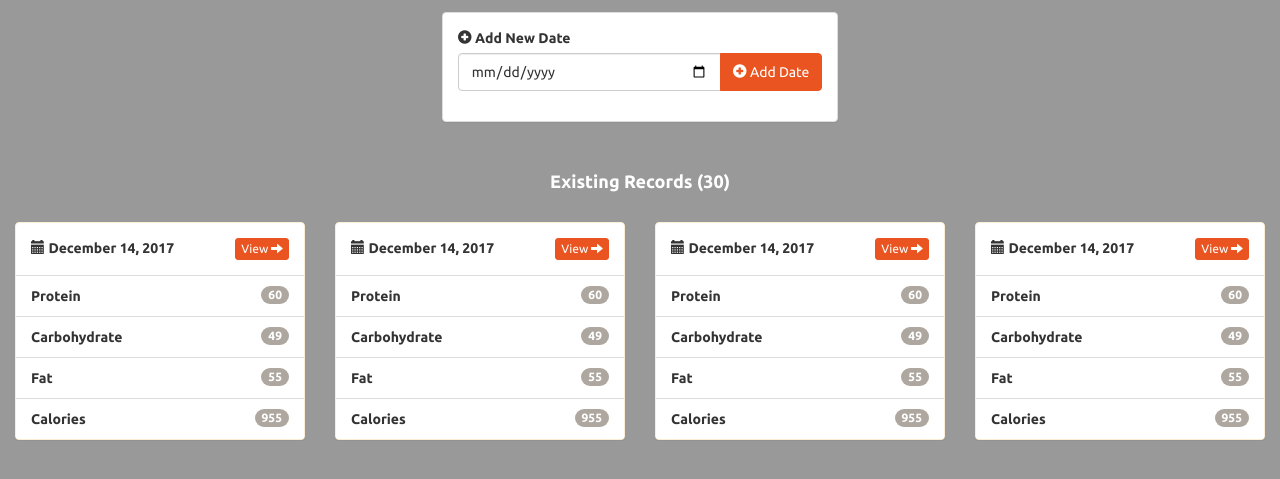
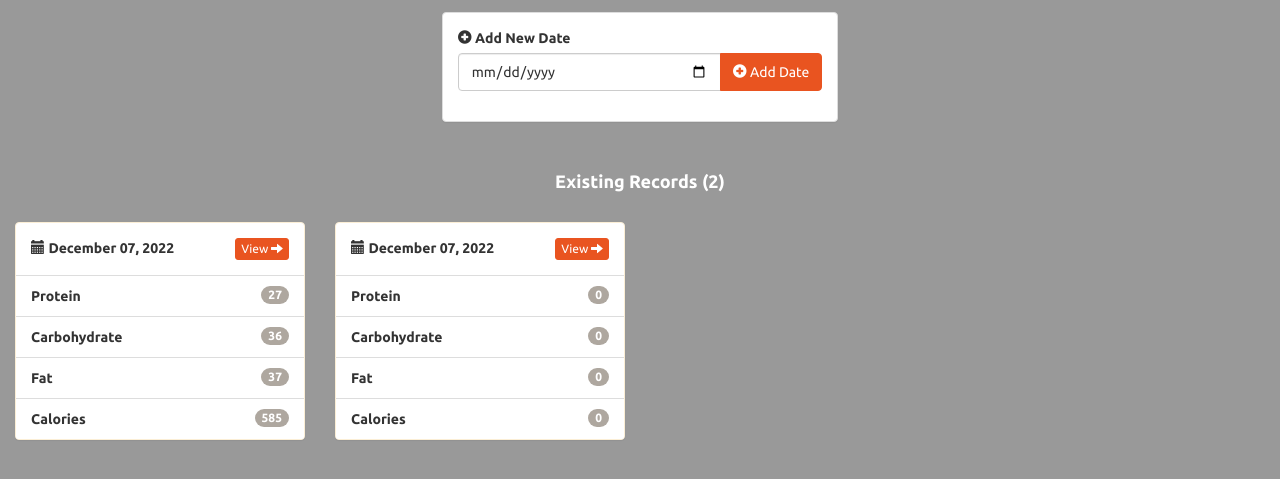
Before and after one commit to jgarciasol/crucible, a Flask app: page / in a window 1280 px wide. Shown: the part 188-667 px from the top of the page. Run offline with Flask 3, Linux system fonts and the light colour scheme; a user stored in the database is signed in; data comes from the database, SQL or seed files in the repository; both versions use the stored data as it was after the commit; some libraries are stand-ins or nearby versions.

Commit message:
finished functionality for food. May need to review and add a way to delete dates that have been added to database

```diff
--- a/cruciblefit/start/routes.py
+++ b/cruciblefit/start/routes.py
@@ -17,7 +17,29 @@ We will have to update this once we add more pages, such as for viewing, adding,
 @start.route('/')
 @login_required
 def index():
-    return render_template("index.html", user=current_user)
+    logs = Log.query.order_by(Log.date.desc()).all()
+    log_dates = []
+    #outer loop, loops through each log date in the database
+    for log in logs:
+        protein = 0
+        carbs = 0
+        fats = 0
+        calories = 0
+        #loop through each food in the log dates to update macro values
+        for food in log.foods:
+            protein += food.protein
+            carbs += food.carbs
+            fats += food.fats
+            calories += food.calories
+        #append to dictionary that gets send to index.html
+        log_dates.append({
+            'log_date': log,
+            'protein': protein,
+            'fats': fats,
+            'carbs': carbs,
+            'calories': calories
+            })
+    return render_template("index.html", user=current_user, log_dates=log_dates)
 
 
 @start.route('/create_log', methods = ['POST'])
--- a/cruciblefit/templates/index.html
+++ b/cruciblefit/templates/index.html
@@ -101,80 +101,36 @@
 
     <div class="row t20">
         <div class="col-lg-12">
-            <h4 class="text-center text-white"><strong>Existing Records (30)</strong></h4>
+            <h4 class="text-center text-white"><strong>Existing Records ({{ log_dates|length }})</strong></h4>
         </div>
     </div>
-
+    {% for row in log_dates |batch(4) %} <!-- each row is a dictionary-->
     <div class="row t20">
+        {% for log_date in row %} <!-- for each dictionary(log_date)-->
         <div class="col-lg-3">
             <div class="panel panel-warning">
                 <div class="panel-body text-bold">
-                    <i class="glyphicon glyphicon-calendar"></i> December 14, 2017
+                    <i class="glyphicon glyphicon-calendar"></i> {{ log_date['log_date'].date.strftime('%B %d, %Y') }}
 
-                    <a class="btn btn-primary btn-xs pull-right" href="{{ url_for('start.view', log_id = 1) }}">
+                    <a class="btn btn-primary btn-xs pull-right" href="{{ url_for('start.view', log_id = log_date['log_date'].id) }}">
                         View <i class="glyphicon glyphicon-arrow-right"></i>
                     </a>
                 </div>
                 <ul class="list-group">
-                    <li class="list-group-item text-bold"><span class="badge">60</span> Protein</li>
-                    <li class="list-group-item text-bold"><span class="badge">49</span> Carbohydrate</li>
-                    <li class="list-group-item text-bold"><span class="badge">55</span> Fat</li>
-                    <li class="list-group-item text-bold"><span class="badge">955</span> Calories</li>
+                    <li class="list-group-item text-bold"><span class="badge">{{ log_date['protein'] }}</span> Protein</li>
+                    <li class="list-group-item text-bold"><span class="badge">{{ log_date['carbs'] }}</span> Carbohydrate</li>
+                    <li class="list-group-item text-bold"><span class="badge">{{ log_date['fats'] }}</span> Fat</li>
+                    <li class="list-group-item text-bold"><span class="badge">{{ log_date['calories'] }}</span> Calories</li>
                 </ul>
             </div>
         </div>
-        <div class="col-lg-3">
-            <div class="panel panel-warning">
-                <div class="panel-body text-bold">
-                    <i class="glyphicon glyphicon-calendar"></i> December 14, 2017
+        {% endfor %}
+    </div>
+    {% endfor %}
 
-                    <a class="btn btn-primary btn-xs pull-right" href="{{ url_for('start.view', log_id = 1) }}">
-                        View <i class="glyphicon glyphicon-arrow-right"></i>
-                    </a>
-                </div>
-                <ul class="list-group">
-                    <li class="list-group-item text-bold"><span class="badge">60</span> Protein</li>
-                    <li class="list-group-item text-bold"><span class="badge">49</span> Carbohydrate</li>
-                    <li class="list-group-item text-bold"><span class="badge">55</span> Fat</li>
-                    <li class="list-group-item text-bold"><span class="badge">955</span> Calories</li>
-                </ul>
-            </div>
-        </div>
-        <div class="col-lg-3">
-            <div class="panel panel-warning">
-                <div class="panel-body text-bold">
-                    <i class="glyphicon glyphicon-calendar"></i> December 14, 2017
 
-                    <a class="btn btn-primary btn-xs pull-right" href="{{ url_for('start.view', log_id = 1) }}">
-                        View <i class="glyphicon glyphicon-arrow-right"></i>
-                    </a>
-                </div>
-                <ul class="list-group">
-                    <li class="list-group-item text-bold"><span class="badge">60</span> Protein</li>
-                    <li class="list-group-item text-bold"><span class="badge">49</span> Carbohydrate</li>
-                    <li class="list-group-item text-bold"><span class="badge">55</span> Fat</li>
-                    <li class="list-group-item text-bold"><span class="badge">955</span> Calories</li>
-                </ul>
-            </div>
-        </div>
-        <div class="col-lg-3">
-            <div class="panel panel-warning">
-                <div class="panel-body text-bold">
-                    <i class="glyphicon glyphicon-calendar"></i> December 14, 2017
 
-                    <a class="btn btn-primary btn-xs pull-right" href="{{ url_for('start.view',log_id = 1) }}">
-                        View <i class="glyphicon glyphicon-arrow-right"></i>
-                    </a>
-                </div>
-                <ul class="list-group">
-                    <li class="list-group-item text-bold"><span class="badge">60</span> Protein</li>
-                    <li class="list-group-item text-bold"><span class="badge">49</span> Carbohydrate</li>
-                    <li class="list-group-item text-bold"><span class="badge">55</span> Fat</li>
-                    <li class="list-group-item text-bold"><span class="badge">955</span> Calories</li>
-                </ul>
-            </div>
-        </div>
-    </div>
+
 
 </div>
 
```
Also changed, not shown: instance/crucible_data.db.
